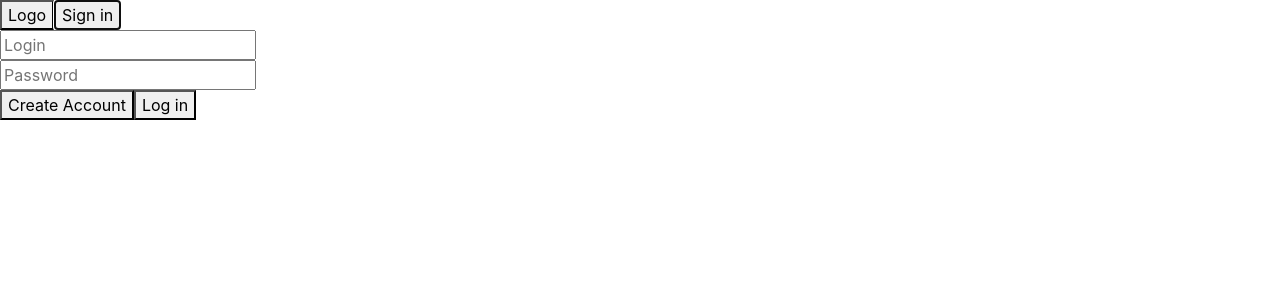
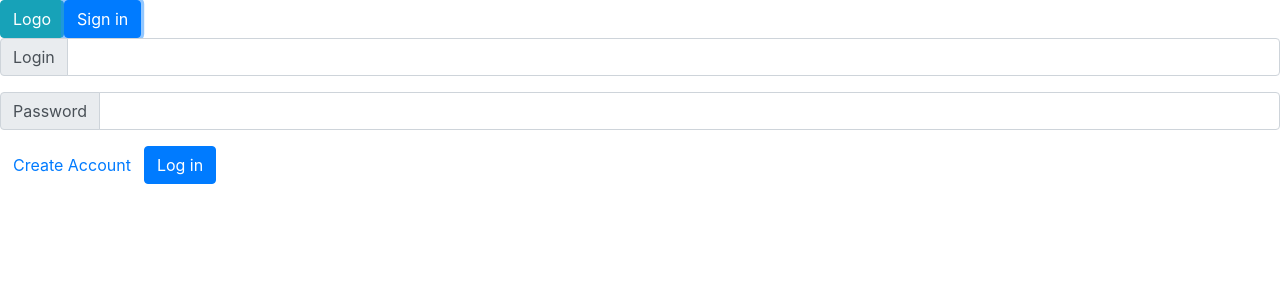
Before and after one commit to artempapik/YaStore, an Angular app in the folder YaStore/ClientApp/: page /home in a window 1280 px wide. Both pictures are taken after a click on the button "Sign in". Shown: the top 300 px of the page. Built offline with nearby package versions, Linux system fonts and the light colour scheme; no server answers.

Commit message:
A few bootstrap classes was added - beginning app designing.

```diff
--- a/YaStore/ClientApp/src/app/app.component.html
+++ b/YaStore/ClientApp/src/app/app.component.html
@@ -1,10 +1,10 @@
 <div>
-  <button routerLink="home">Logo</button>
+  <button class="btn btn-info" routerLink="home">Logo</button>
   <button *ngIf="loggedIn; else notLogged" routerLink="{{navigate}}">{{userName}}</button>
   <button *ngIf="loggedIn && !isAdmin" routerLink="cart">cart</button>
 </div>
 <router-outlet></router-outlet>
 
 <ng-template #notLogged>
-  <button routerLink="signing">Sign in</button>
+  <button class="btn btn-primary" routerLink="signing">Sign in</button>
 </ng-template>
--- a/YaStore/ClientApp/src/app/create-account/create-account.component.html
+++ b/YaStore/ClientApp/src/app/create-account/create-account.component.html
@@ -1,14 +1,26 @@
 <div>
+  <div class="input-group mb-3">
+    <div class="input-group-prepend">
+      <span class="input-group-text">Login</span>
+    </div>
+    <input class="form-control" [(ngModel)]="user.login" />
+  </div>
+
+  <div class="input-group mb-3">
+    <div class="input-group-prepend">
+      <span class="input-group-text">Password</span>
+    </div>
+    <input class="form-control" [(ngModel)]="user.password" />
+  </div>
+
+  <div class="input-group mb-3">
+    <div class="input-group-prepend">
+      <span class="input-group-text">Re-enter password</span>
+    </div>
+    <input class="form-control" [(ngModel)]="password" />
+  </div>
+
   <div>
-    <input placeholder="Login" [(ngModel)]="user.login" />
-  </div>
-  <div>
-    <input placeholder="Password" [(ngModel)]="user.password" />
-  </div>
-  <div>
-    <input placeholder="Re-enter password" [(ngModel)]="password" />
-  </div>
-  <div>
-    <button (click)="addUser()">Create Account</button>
+    <button class="btn btn-primary" (click)="addUser()">Create Account</button>
   </div>
 </div>
--- a/YaStore/ClientApp/src/app/home/home.component.html
+++ b/YaStore/ClientApp/src/app/home/home.component.html
@@ -5,7 +5,7 @@
 <br />
 <br />
 <div class="float-left">
-  <button routerLink="main-page" (click)="productsFromCategory(0)">
+  <button class="btn btn-outline-dark" routerLink="main-page" (click)="productsFromCategory(0)">
     Music
   </button>
   <div *ngFor="let category of categories">
@@ -17,7 +17,7 @@
   </div>
 </div>
 <div class="float-right">
-  <button routerLink="main-page" (click)="productsFromCategory(1)">
+  <button class="btn btn-outline-dark" routerLink="main-page" (click)="productsFromCategory(1)">
     Videos
   </button>
   <div *ngFor="let category of categories">
--- a/YaStore/ClientApp/src/app/signing/signing.component.html
+++ b/YaStore/ClientApp/src/app/signing/signing.component.html
@@ -1,12 +1,20 @@
 <div>
+  <div class="input-group mb-3">
+    <div class="input-group-prepend">
+      <span class="input-group-text">Login</span>
+    </div>
+    <input class="form-control" [(ngModel)]="user.login" />
+  </div>
+
+  <div class="input-group mb-3">
+    <div class="input-group-prepend">
+      <span class="input-group-text">Password</span>
+    </div>
+    <input class="form-control" [(ngModel)]="user.password" />
+  </div>
+
   <div>
-    <input placeholder="Login" [(ngModel)]="user.login" />
-  </div>
-  <div>
-    <input placeholder="Password" [(ngModel)]="user.password" />
-  </div>
-  <div>
-    <button routerLink="create-account">Create Account</button>
-    <button (click)="login()">Log in</button>
+    <button class="btn btn-link" routerLink="create-account">Create Account</button>
+    <button class="btn btn-primary" (click)="login()">Log in</button>
   </div>
 </div>
```
